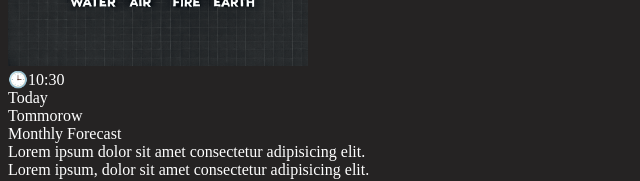
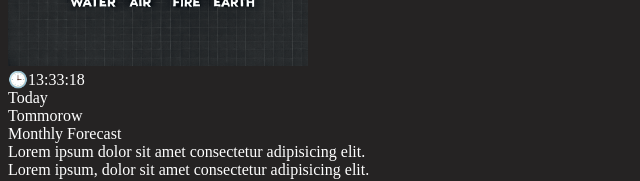
Before and after one commit to Namouke/weatherMe, a React (Vite) app: page / in a window 1280 px wide. Shown: the part 242-423 px from the top of the page, without its empty margins (0-640 px from the left). Built offline with nearby package versions, Linux system fonts and the light colour scheme.

Commit message:
useState et useEffect pour l'horloge sous le logo

```diff
--- a/src/layout/Header.jsx
+++ b/src/layout/Header.jsx
@@ -1,15 +1,30 @@
 import React from "react";
 import { Link } from "react-router-dom";
+import { useState, useEffect } from "react";
 import logo from "../assets/logo/logoWeatherMe_transparent.png"
 import "../styles/layout/header.scss"
 
 const Header = () => {
+
+    const [time, setTime] = useState("");
+
+    useEffect(() => {
+        const updateTime = () => {
+            const now = new Date();
+            const options = { hour: "2-digit", minute: "2-digit", second: "2-digit" };
+            const frenchTime = new Intl.DateTimeFormat("fr-FR", options).format(now);
+            setTime(frenchTime);
+        };
+        const interval = setInterval(updateTime, 1000);
+        return () => clearInterval(interval);
+    }, []);
+
     return (
         <nav className="header">
             <Link to="/">
                 <div className="header__logo">
                     <img className="header__logo__img" src={logo} alt="Logo WeatherMe" />
-                    <p className="header__logo__clock">🕒10:30</p>
+                    <p className="header__logo__clock">🕒{time}</p>
                 </div>
             </Link>
             <div className="header__nav">
```
